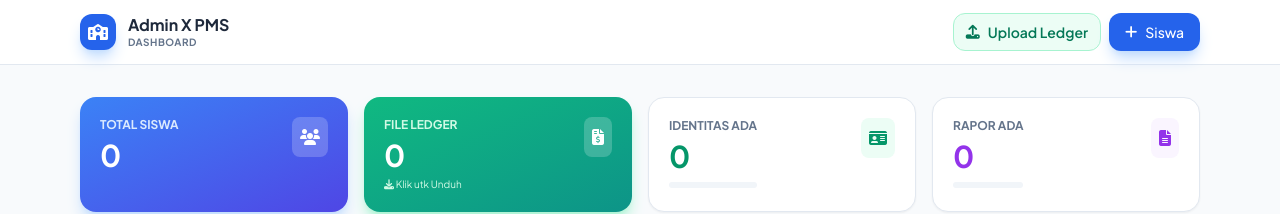
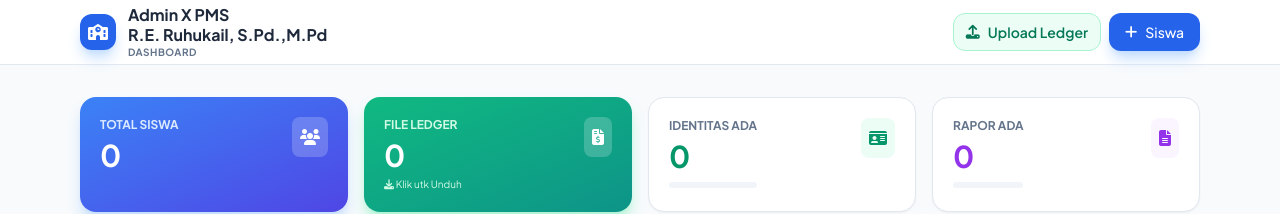
Before and after one commit to alexbahy-tech/sistem-upload-ledger-dan-rapor-xpms, a plain HTML site: page index.html in a window 1280 px wide. Shown: the top 214 px of the page. Drawn offline with nearby package versions, Linux system fonts and the light colour scheme; some packages are replaced by stand-ins of ours; no server answers; a script that the page names is missing.

Commit message:
Update index.html

```diff
--- a/index.html
+++ b/index.html
@@ -30,6 +30,7 @@
                 </div>
                 <div>
                     <h1 class="font-bold text-slate-800 leading-tight">Admin X PMS</h1>
+                    <h2 class="font-bold text-slate-800 leading-tight">R.E. Ruhukail, S.Pd.,M.Pd</h2>
                     <p class="text-[10px] text-slate-500 font-bold tracking-wider">DASHBOARD</p>
                 </div>
             </div>
@@ -418,4 +419,5 @@
         }
     </script>
 </body>
+
 </html>
```
